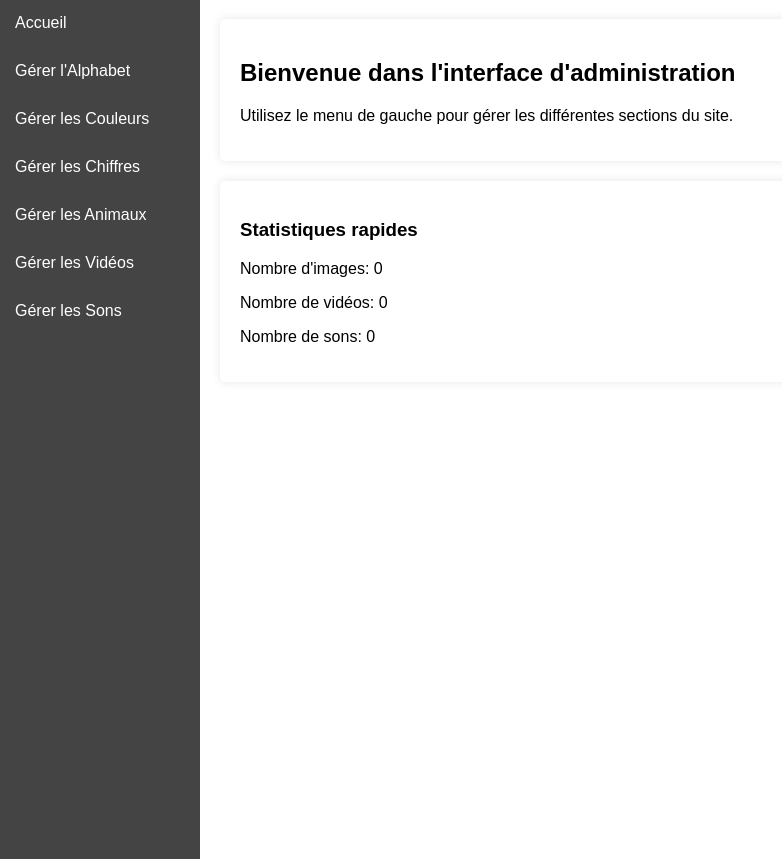
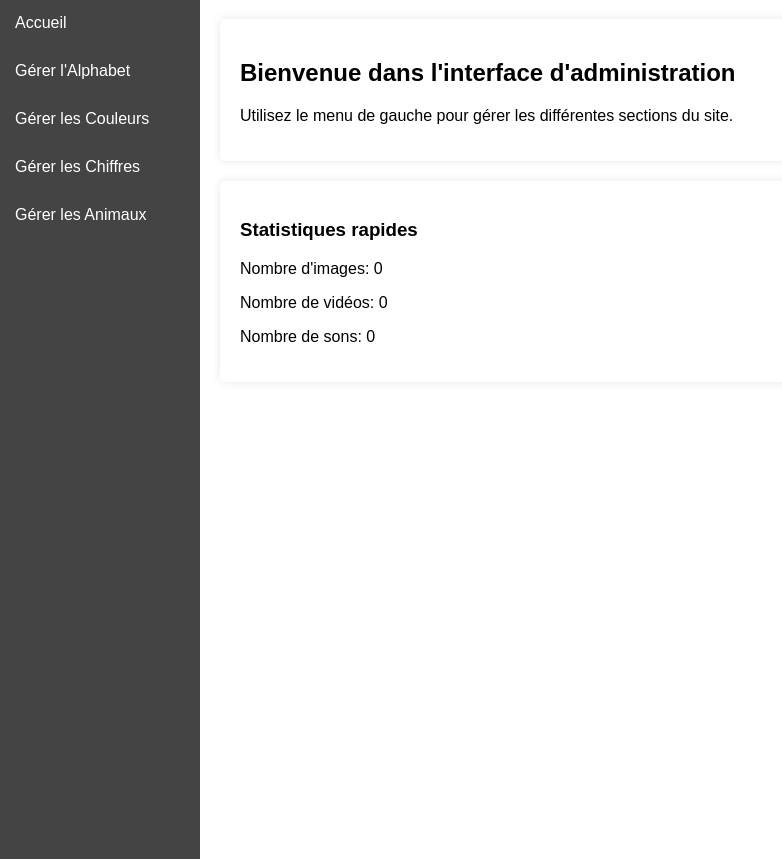
Before and after one commit to MostafaBouha/Projet-PHP, a PHP site: page /projet/ in a window 1280 px wide. Shown: the part 89-948 px from the top of the page, without its empty margins (0-782 px from the left). Run offline with PHP 8.4, Linux system fonts and the light colour scheme; the visitor is signed in with stand-in values (Sample User, id 1); data that the repository does not hold is empty.

Commit message:
Correction du système d'activation et interface admin

```diff
--- a/admin/index.php
+++ b/admin/index.php
@@ -26,8 +26,7 @@
         <a href="manage_colors.php">Gérer les Couleurs</a>
         <a href="manage_numbers.php">Gérer les Chiffres</a>
         <a href="manage_animals.php">Gérer les Animaux</a>
-        <a href="manage_videos.php">Gérer les Vidéos</a>
-        <a href="manage_sounds.php">Gérer les Sons</a>
+
     </div>
 
     <div class="content">
--- a/admin/manage_alphabet.php
+++ b/admin/manage_alphabet.php
@@ -35,8 +35,6 @@
         <a href="manage_colors.php">Gérer les Couleurs</a>
         <a href="manage_numbers.php">Gérer les Chiffres</a>
         <a href="manage_animals.php">Gérer les Animaux</a>
-        <a href="manage_videos.php">Gérer les Vidéos</a>
-        <a href="manage_sounds.php">Gérer les Sons</a>
     </div>
 
     <div class="content">
--- a/admin/manage_animals.php
+++ b/admin/manage_animals.php
@@ -37,8 +37,6 @@
         <a href="manage_colors.php">Gérer les Couleurs</a>
         <a href="manage_numbers.php">Gérer les Chiffres</a>
         <a href="manage_animals.php">Gérer les Animaux</a>
-        <a href="manage_videos.php">Gérer les Vidéos</a>
-        <a href="manage_sounds.php">Gérer les Sons</a>
     </div>
 
     <div class="content">
--- a/admin/manage_colors.php
+++ b/admin/manage_colors.php
@@ -38,8 +38,7 @@
         <a href="manage_colors.php">Gérer les Couleurs</a>
         <a href="manage_numbers.php">Gérer les Chiffres</a>
         <a href="manage_animals.php">Gérer les Animaux</a>
-        <a href="manage_videos.php">Gérer les Vidéos</a>
-        <a href="manage_sounds.php">Gérer les Sons</a>
+
     </div>
 
     <div class="content">
--- a/admin/manage_numbers.php
+++ b/admin/manage_numbers.php
@@ -37,8 +37,6 @@
         <a href="manage_colors.php">Gérer les Couleurs</a>
         <a href="manage_numbers.php">Gérer les Chiffres</a>
         <a href="manage_animals.php">Gérer les Animaux</a>
-        <a href="manage_videos.php">Gérer les Vidéos</a>
-        <a href="manage_sounds.php">Gérer les Sons</a>
     </div>
 
     <div class="content">
```
